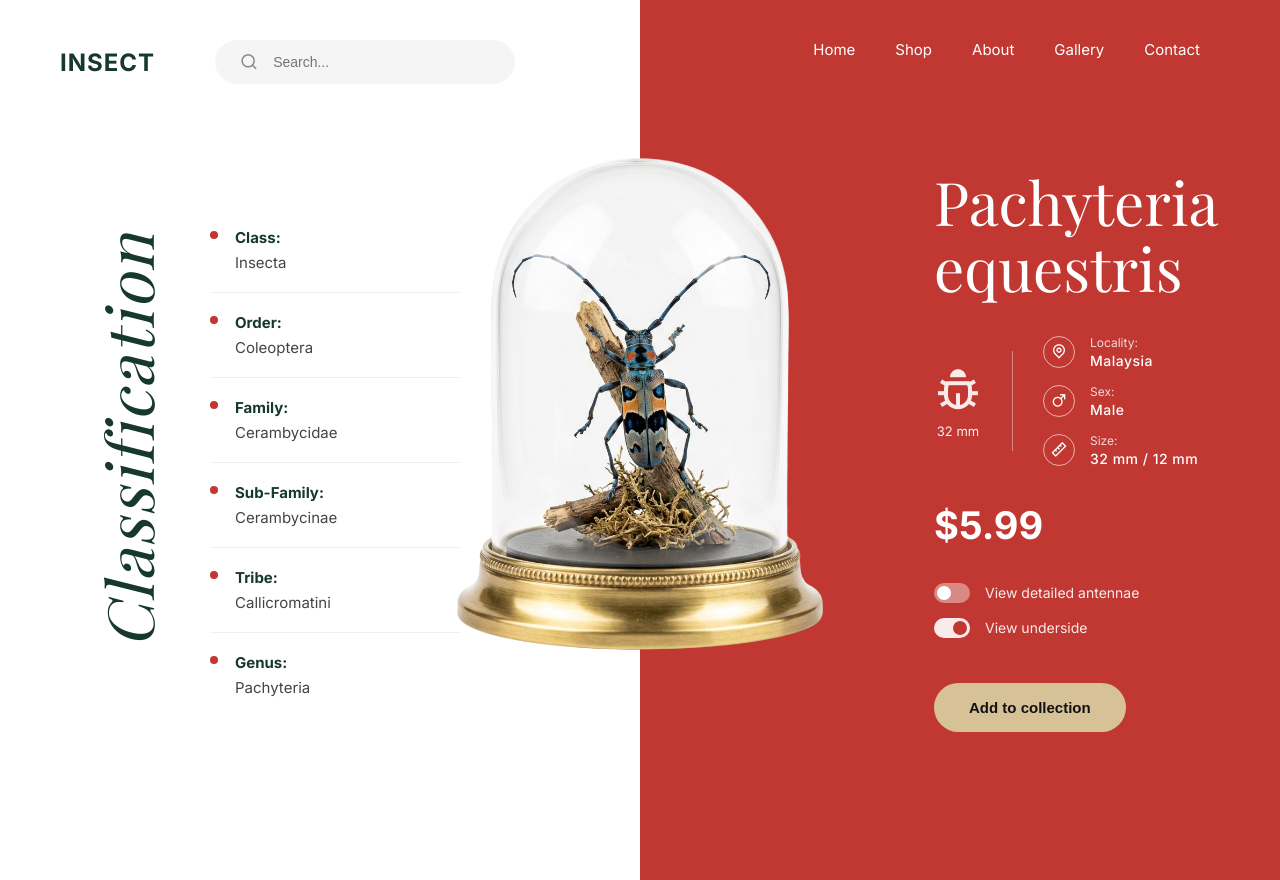
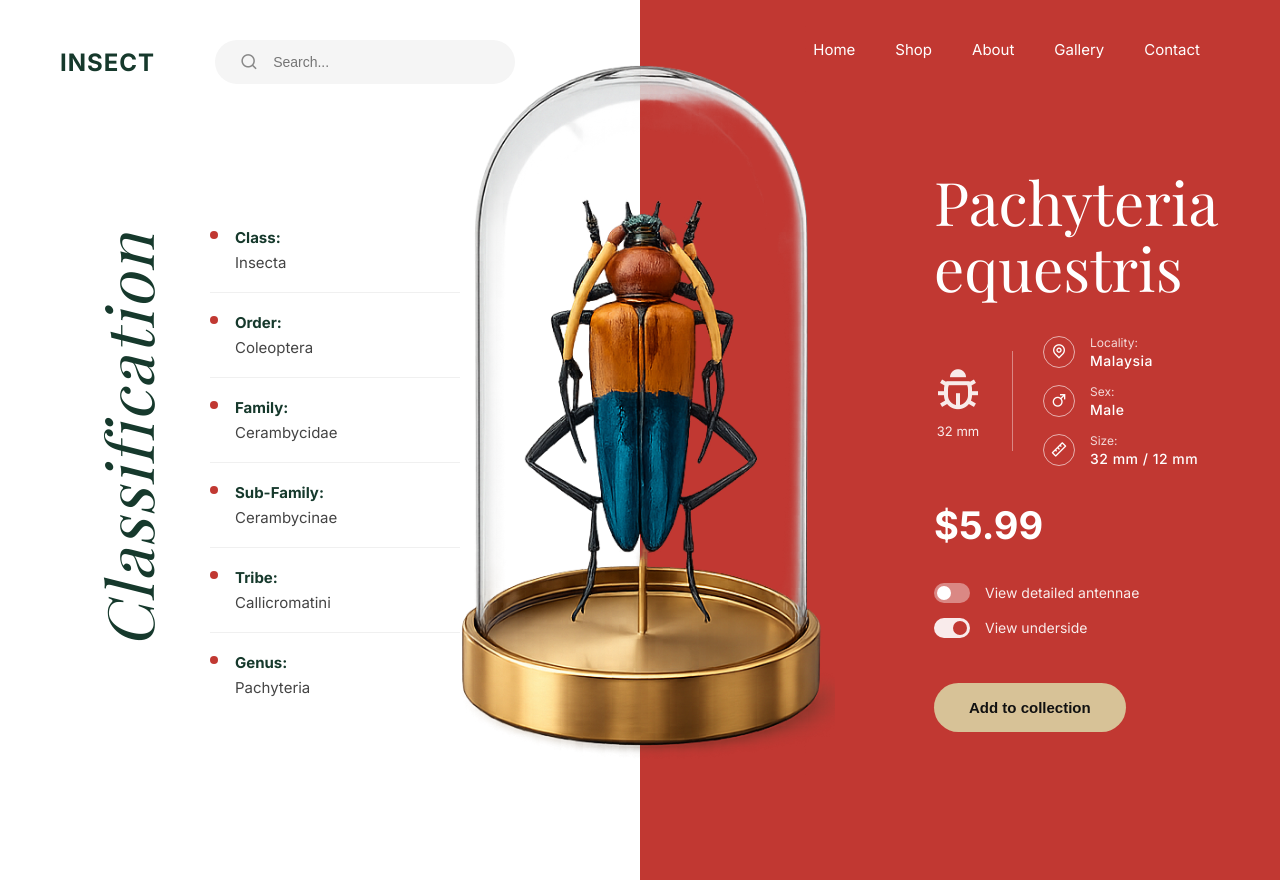
Before and after one commit to Hiren-Bamania/hard-one, a plain HTML site: page index.html in a window 1280 px wide. Drawn offline with nearby package versions, Linux system fonts and the light colour scheme; a web font is replaced by a local one.

```diff
--- a/index.html
+++ b/index.html
@@ -125,7 +125,7 @@
 
         <!-- Center Image -->
         <div class="center-image-container">
-            <img src="images/beetle_dome.png" alt="Beetle in dome" class="beetle-dome">
+            <img src="images/insect.png" alt="Beetle in dome" class="beetle-dome">
         </div>
     </div>
 </body>
```
Also changed, not shown: images/insect.png (added).
